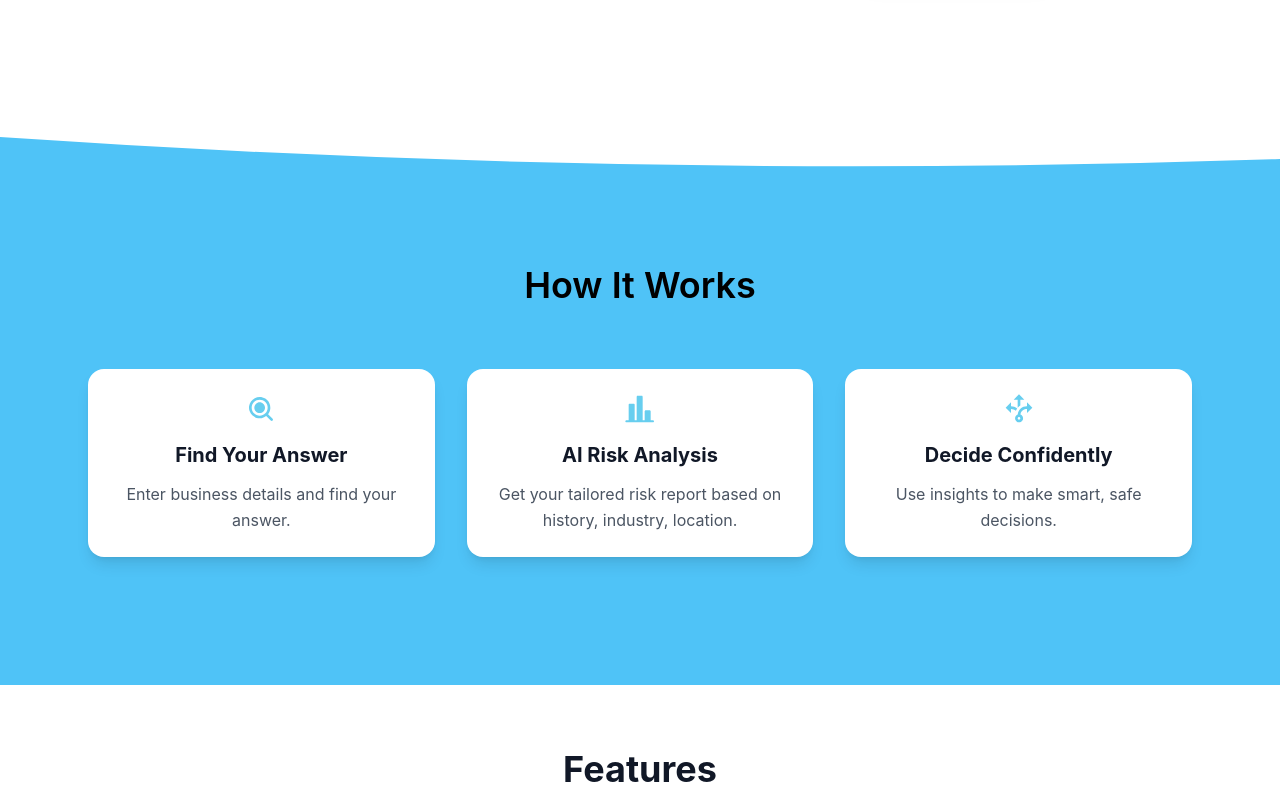
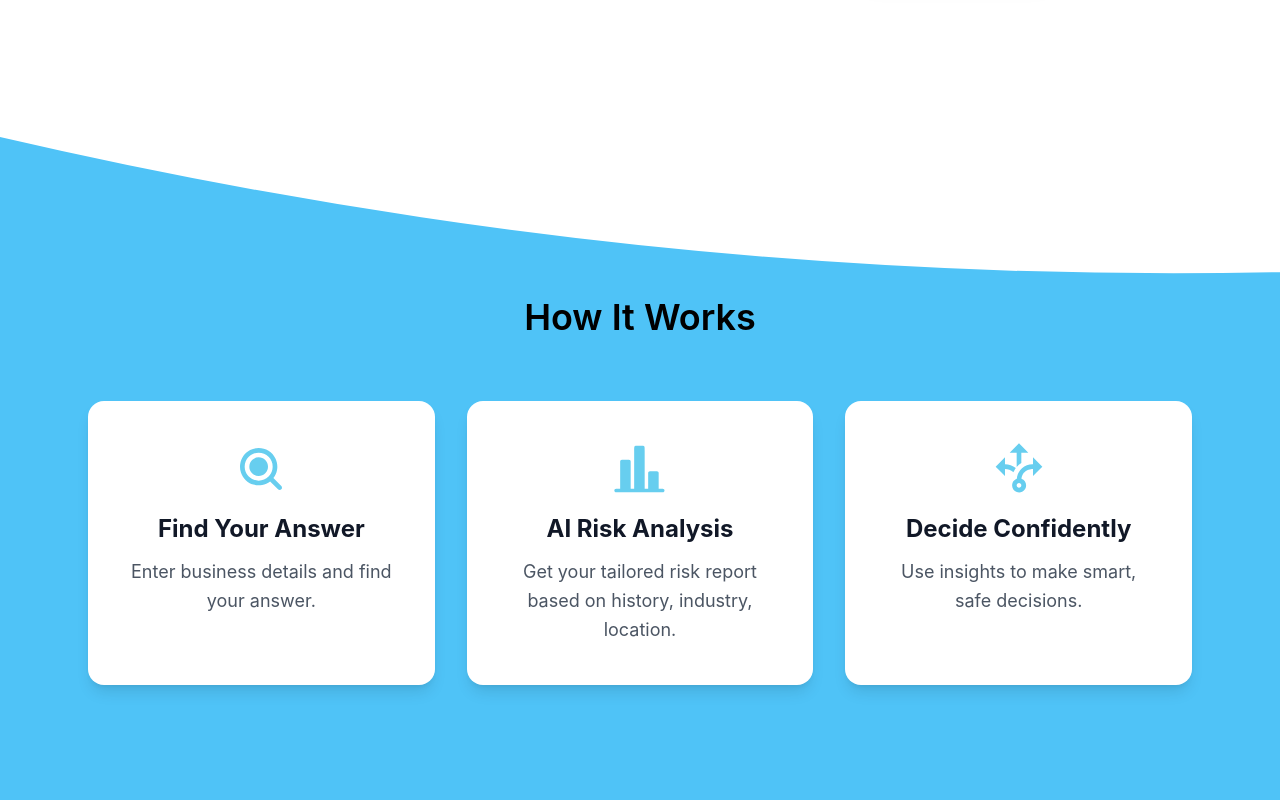
Before and after one commit to qaziahmedali/Riskli, a Next.js app: page / in a window 1280 px wide. Shown: the part 800-1600 px from the top of the page. Built offline with nearby package versions, Linux system fonts and the light colour scheme.

Commit message:
Enhance HowItWorks component layout and styling; increased padding, adjusted icon and text sizes for improved visual appeal and consistency.

```diff
--- a/src/components/sections/HowItWorks.tsx
+++ b/src/components/sections/HowItWorks.tsx
@@ -4,22 +4,22 @@ import { Step, StepCardProps } from '@/interfaces/step.interface';
 import { STEPS } from '@/utils/constants';
 
 const StepCard: React.FC<StepCardProps> = ({ icon, title, description }) => (
-  <div className='card-step bg-white text-center p-6 rounded-2xl shadow-lg h-full'>
+  <div className='card-step bg-white text-center p-10 rounded-2xl shadow-lg h-full'>
     <div className='flex items-center justify-center mx-auto mb-4'>
-      <div className='w-8 h-8 text-riskliBlue-500 flex items-center justify-center'>
+      <div className='w-14 h-14 text-riskliBlue-500 flex items-center justify-center'>
         <Image
           src={icon}
           alt={`${title} icon`}
-          width={32}
-          height={32}
+          width={56}
+          height={56}
           className='object-contain'
         />
       </div>
     </div>
-    <h3 className='text-xl font-display font-bold text-gray-900 mb-3'>
+    <h3 className='text-2xl font-display font-bold text-gray-900 mb-3'>
       {title}
     </h3>
-    <p className='text-gray-600 leading-relaxed'>{description}</p>
+    <p className='text-lg text-gray-600 leading-relaxed'>{description}</p>
   </div>
 );
 
@@ -39,12 +39,12 @@ export const HowItWorks = () => {
         style={{ pointerEvents: 'none' }}
       >
         <path
-          d='M0,0 Q720,80 1440,40 L1440,1000 L0,1000 Z'
+          d='M0,0 Q720,220 1440,200 L1440,1000 L0,1000 Z'
           fill='#4FC3F7'
           fillOpacity='1'
         />
       </svg>
-      <div className='relative w-full px-4 sm:px-6 max-w-6xl mx-auto z-10 py-32'>
+      <div className='relative w-full px-4 sm:px-6 max-w-6xl mx-auto z-10 py-32 pt-40'>
         <div className='text-center mb-16'>
           <h2 className='text-4xl font-display font-semibold text-black mb-4'>
             How It Works
```
